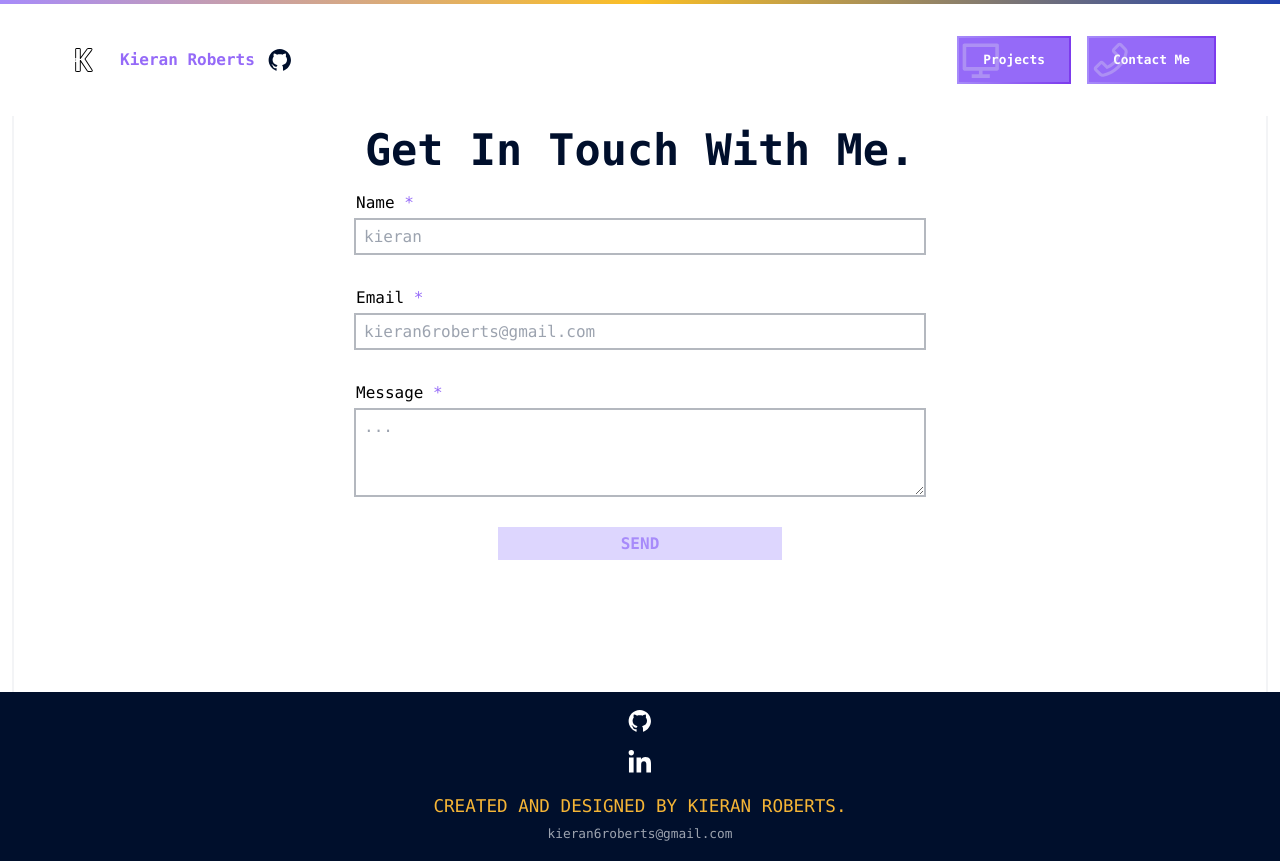
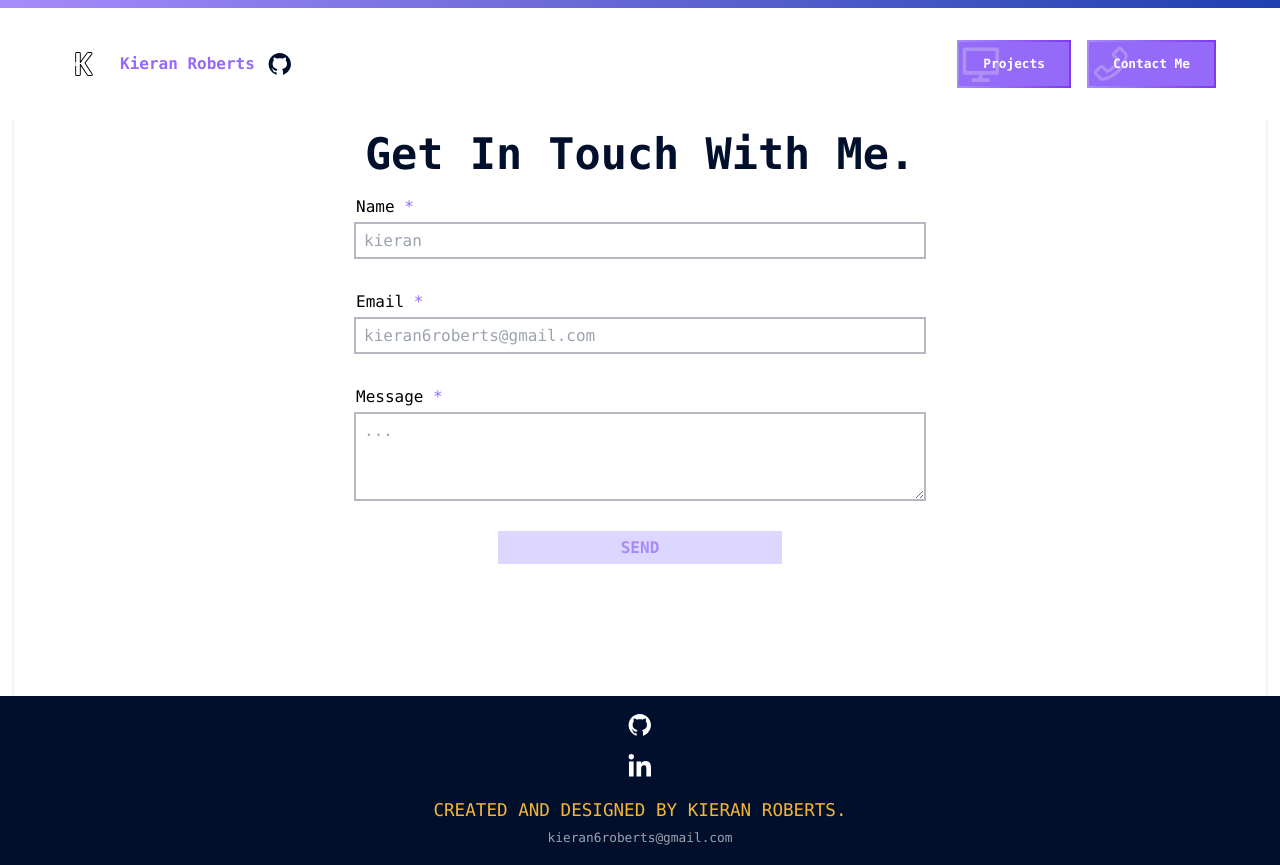
Before and after one commit to kieran6roberts/MyPortfolio-nextjs, a Next.js app: page /contact in a window 1280 px wide. Built offline with nearby package versions, Linux system fonts and the light colour scheme.

Commit message:
added further layout transitions

```diff
--- a/pages/contact.tsx
+++ b/pages/contact.tsx
@@ -1,5 +1,6 @@
 import { FaLinkedinIn } from "react-icons/fa";
 import { AiFillGithub } from "react-icons/ai";
+import { motion as m } from "framer-motion";
 
 import Form from "src/containers/Form/Form";
 import PageHead from "src/components/PageHead/PageHead";
@@ -10,9 +11,14 @@ export default function Contact(): React.ReactElement {
         <PageHead title="kierandev | contact"
         description="Got any questions or queries. Want to enquire about working together. Whatever it is, let's get in touch!" />
             <section className="mb-32 md:px-20 lg:px-32 md:mx-12 bg-light overflow-hidden">
+                <m.div layout
+                initial={{ scale: 0.5}}
+                animate={{ scale: 1 }}
+                transition={{ duration: 0.5}}>
                 <h1 className="text-lg text-center font-bold text-dark capitalize px-1">
                     Get in touch with me.
                 </h1>
+                </m.div>
                 <Form />
             </section>
         </>
--- a/src/components/Hero/Hero.tsx
+++ b/src/components/Hero/Hero.tsx
@@ -1,12 +1,12 @@
 import Image from "next/image";
-import { motion } from "framer-motion";
+import { motion as m } from "framer-motion";
 import { VscSymbolNamespace } from "react-icons/vsc";
 
 export default function Hero(): React.ReactElement {
     return(
         <section className="h-screen">
             <div className="absolute top-32 md:top-20 left-3 md:left-16 right-3 bottom-3">
-                <motion.div layout id="hero"
+                <m.div layout id="hero"
                   initial={{ opacity: 0 }}
                   animate={{ opacity: 1 }}
                   transition={{ duration: 2 }}
@@ -18,7 +18,7 @@ export default function Hero(): React.ReactElement {
                     objectFit="contain"
                     objectPosition="left bottom"
                     priority />
-                </motion.div>
+                </m.div>
             </div>
             <div className="relative h-4/6 flex flex-col justify-start items-center sm:justify-end sm:items-end text-center pt-4">
                 <h1 className="bg-white bg-opacity-80 text-lg text-dark font-bold uppercase px-2 rounded">
--- a/src/components/Layout/Layout.tsx
+++ b/src/components/Layout/Layout.tsx
@@ -54,8 +54,8 @@ export default function Layout({ children }: LayoutProps): React.ReactElement {
                     initial={{ translateY: -5}}
                     animate={{ translateY: 0 }}
                     transition={{ duration: 1}}
-                    className="h-1 w-full bg-gradient-to-r from-purple-400 via-yellow-400 to-blue-800"
-                    id="style-bar"/>
+                    className="h-2 w-full bg-gradient-to-r from-purple-400 to-blue-800"
+                    layoutId="style-bar"/>
                         <div className="flex items-center py-8 px-6 md:px-16">
                             <div className="flex p-2 mr-4 cursor-pointer">
                                 <Link href="/" passHref>
```
Also changed, not shown: pages/projects/[id].tsx (+8 -1 lines), src/components/Project/Project.tsx (+9 -5 lines).
